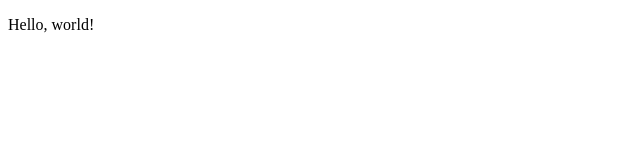
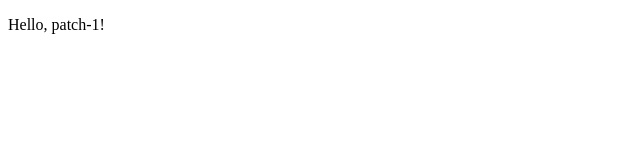
Before and after one commit to chalkygames123/sandbox-actions, a website: page apps/admin/src/index.html in a window 1280 px wide. Shown: the full height of the page, 0-640 px from the left. Drawn offline with Linux system fonts and the light colour scheme.

Commit message:
fix(admin): update index.html

```diff
--- a/apps/admin/src/index.html
+++ b/apps/admin/src/index.html
@@ -6,6 +6,6 @@
 		<title>admin</title>
 	</head>
 	<body>
-		<p>Hello, world!</p>
+		<p>Hello, patch-1!</p>
 	</body>
 </html>
```
